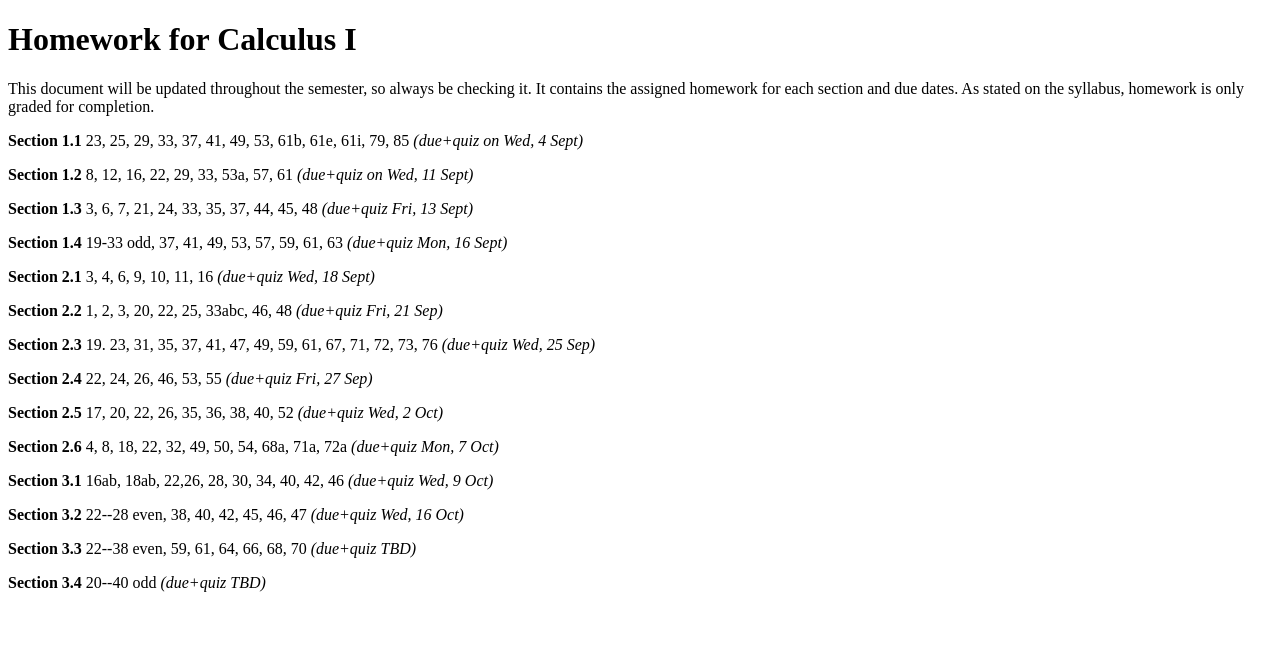
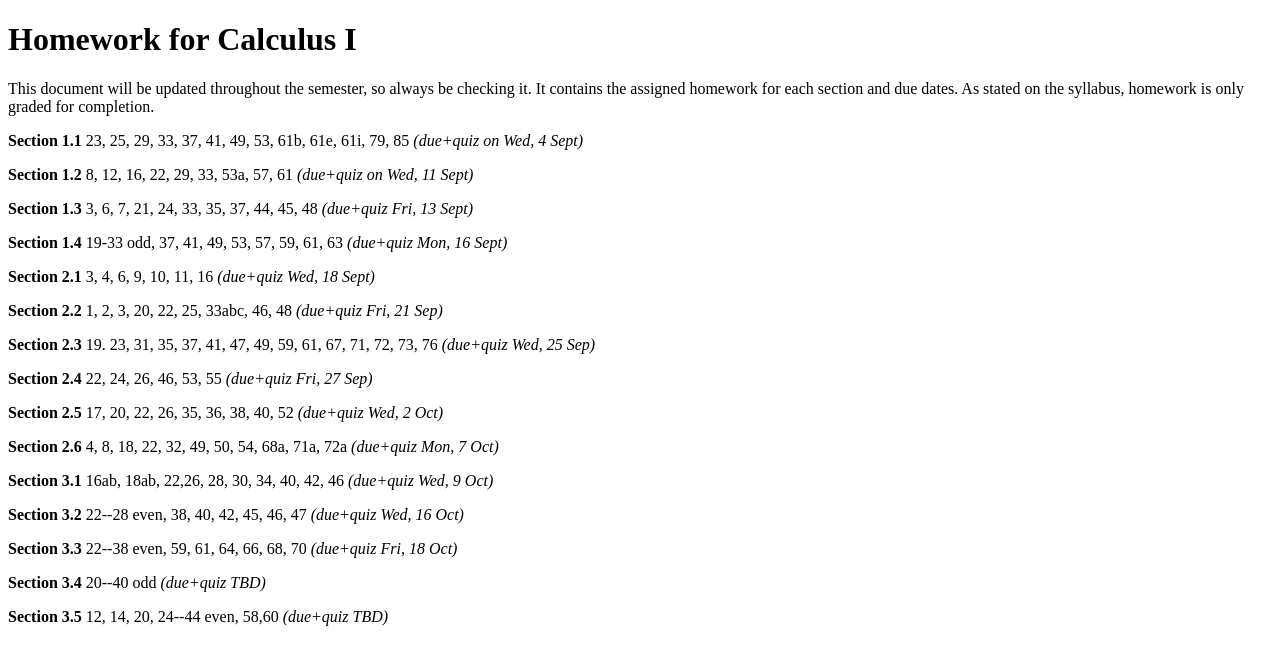
Before and after one commit to danielmichaelcicala/danielmichaelcicala.github.io, a Jekyll site: the page teaching/hw_calc02_f19.html, which Jekyll copies as it is, in a window 1280 px wide. Shown: the top 665 px of the page. Built offline with Jekyll 4.4.1, drawn with Linux system fonts in a browser that asks for light colours.

Commit message:
slides and hw added

```diff
--- a/teaching/hw_calc02_f19.html
+++ b/teaching/hw_calc02_f19.html
@@ -29,8 +29,9 @@ pandoc hw_calc02_f19.md -f markdown -t html -s -o hw_calc02_f19.html
 <p><strong>Section 3.1</strong> 16ab, 18ab, 22,26, 28, 30,
   34, 40, 42, 46 <em>(due+quiz Wed, 9 Oct)</em></p>
 <p><strong>Section 3.2</strong> 22--28 even, 38, 40, 42, 45, 46, 47 <em>(due+quiz Wed, 16 Oct)</em></p>
-<p><strong>Section 3.3</strong> 22--38 even, 59, 61, 64, 66, 68, 70 <em>(due+quiz TBD)</em></p>
+<p><strong>Section 3.3</strong> 22--38 even, 59, 61, 64, 66,
+				68, 70 <em>(due+quiz Fri, 18 Oct)</em></p>
 <p><strong>Section 3.4</strong> 20--40 odd <em>(due+quiz TBD)</em></p>
-
+<p><strong>Section 3.5</strong> 12, 14, 20, 24--44 even, 58,60  <em>(due+quiz TBD)</em></p>
 </body>
 </html>
--- a/teaching/hw_calc07_f19.html
+++ b/teaching/hw_calc07_f19.html
@@ -28,8 +28,10 @@ pandoc hw_calc07_f19.md -f markdown -t html -s -o hw_calc07_f19.html
 <p><strong>Section 2.6</strong> 4, 8, 18, 22, 32, 49, 50, 54, 68a, 71a, 72a <em>(due+quiz Mon, 7 Oct)</em></p>
 <p><strong>Section 3.1</strong> 16ab, 18ab, 22,26, 28, 30, 34, 40, 42, 46 <em>(due+quiz Wed, 9 Oct)</em></p>
 <p><strong>Section 3.2</strong> 22--28 even, 38, 40, 42, 45, 46, 47 <em>(due+quiz Wed, 16 Oct)</em></p>
-<p><strong>Section 3.3</strong> 22--38 even, 59, 61, 64, 66, 68, 70 <em>(due+quiz TBD)</em></p>
+<p><strong>Section 3.3</strong> 22--38 even, 59, 61, 64, 66,
+				68, 70 <em>(due+quiz Fri, 18 Oct)</em></p>
 <p><strong>Section 3.4</strong> 20--40 odd <em>(due+quiz TBD)</em></p>
+<p><strong>Section 3.5</strong> 12, 14, 20, 24--44 even, 58,60  <em>(due+quiz TBD)</em></p>
 
 </body>
 </html>
--- a/teaching/hw_stat_f19.html
+++ b/teaching/hw_stat_f19.html
@@ -48,5 +48,8 @@ occupies the columns.  </code></pre>
   4.58 <em>(due+quiz Fri, 11 Oct)</em> </p>
 <p><strong>Section 4.4</strong> 4.68, 4.69, 4.71, 4.74a,
   4.74c, 4.85a, 4.85b, 4.87 <em>(due+quiz TBD)</em> </p>
+<p><strong>Section 4.5</strong> 4.96, 4.97, 4.98, 4.99,
+  4.100, 4.107, 4.108 <em>(due+quiz TBD)</em> </p>
+
 </body>
 </html>
```
Also changed, not shown: 1 other file.
